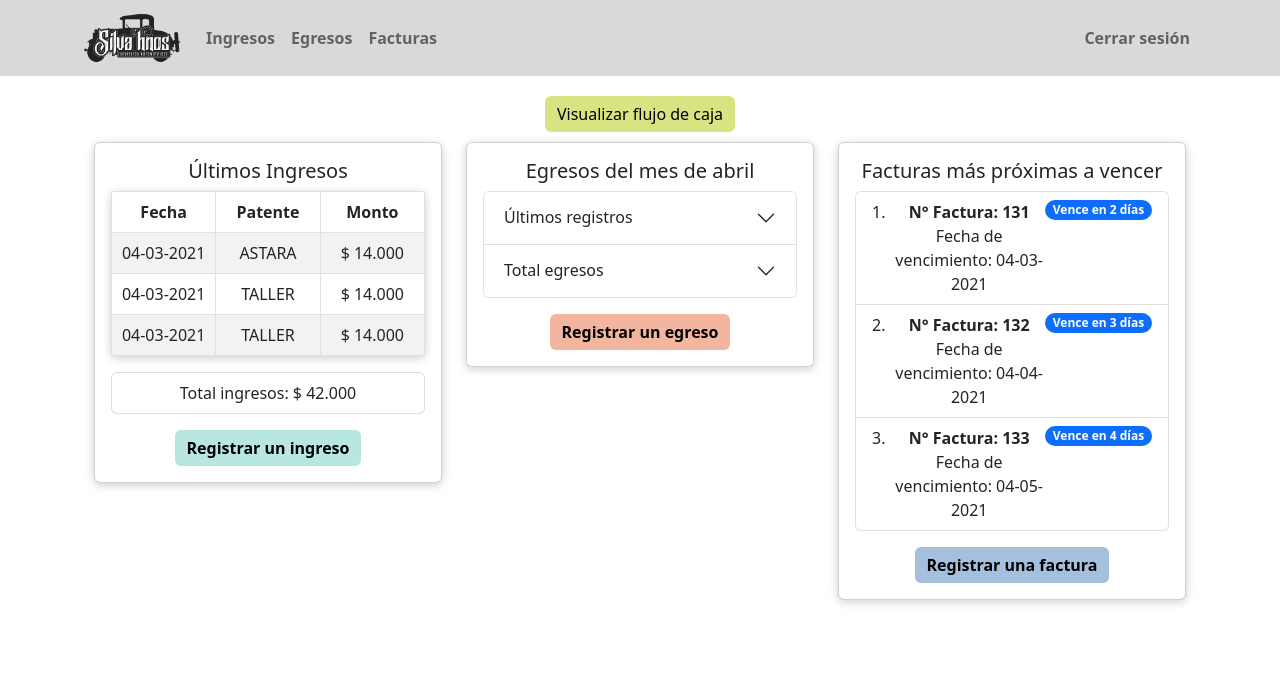
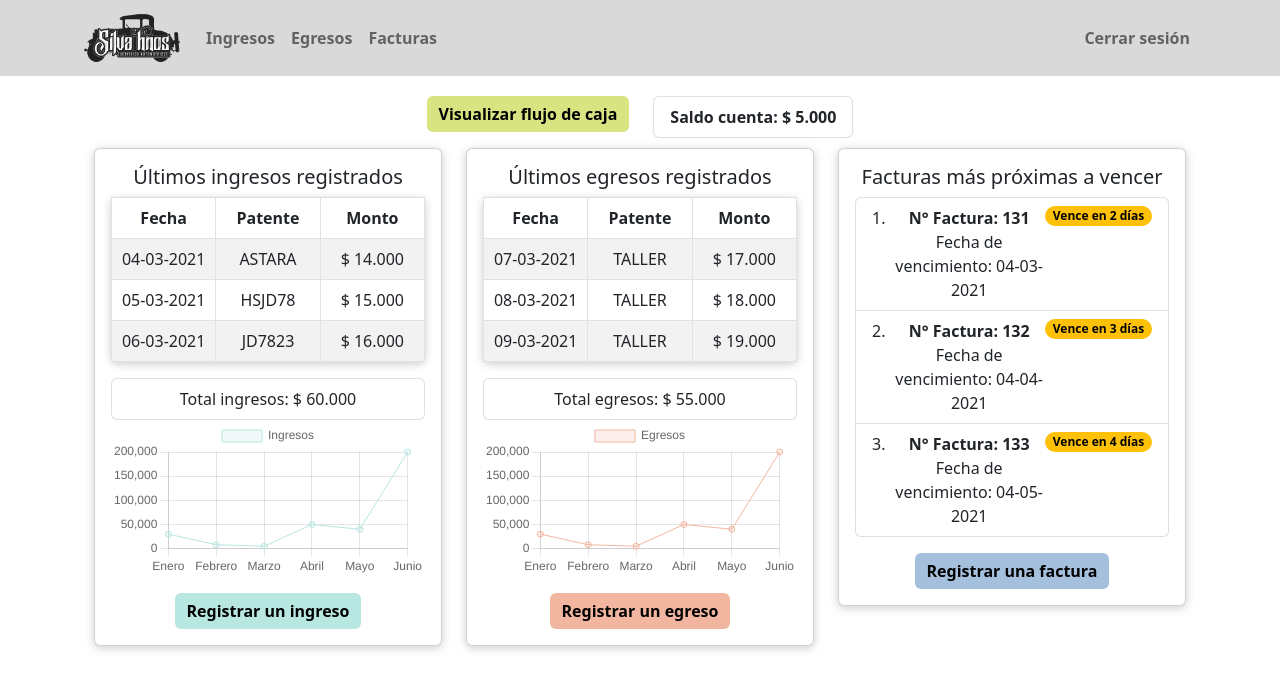
Before and after one commit to acientgear/Proyecto-silvaH, a React (Create React App) app in the folder silvahnos-fe/: page / in a window 1280 px wide. Shown: the top 690 px of the page. Built offline with nearby package versions, Linux system fonts and the light colour scheme.

Commit message:
[Luis Toro]-Gráficos ingresos y egresos (solo front)

```diff
--- a/silvahnos-fe/package.json
+++ b/silvahnos-fe/package.json
@@ -8,8 +8,10 @@
     "@testing-library/user-event": "^13.5.0",
     "axios": "^1.3.5",
     "bootstrap": "^5.2.3",
+    "chart.js": "^4.3.0",
     "react": "^18.2.0",
     "react-bootstrap": "^2.7.4",
+    "react-chartjs-2": "^5.2.0",
     "react-dom": "^18.2.0",
     "react-router-dom": "^6.10.0",
     "react-scripts": "^5.0.1",
--- a/silvahnos-fe/src/pages/Flujo.js
+++ b/silvahnos-fe/src/pages/Flujo.js
@@ -1,7 +1,5 @@
-import { Col, Row, Card, Button, Container, Table } from "react-bootstrap";
-import Ingresos from "../components/images/ingresos.png";
-import Egresos from "../components/images/egresos.png";
-import Silvahnos from "../components/images/silvahnos.jpg";
+import { Col, Row, Container, Table } from "react-bootstrap";
+import LineChart from './ingreso/Grafico';
 
 const Flujo = () => {
     return (
@@ -11,7 +9,7 @@ const Flujo = () => {
             </Row>
             <Row className="justify-content-md-center">
                 <Col md="auto">
-                    <Table responsive bordered style={{borderColor:"black",width:"400px"}}>
+                    <Table responsive bordered style={{ borderColor: "black", width: "400px" }}>
                         <thead>
                             <tr style={{ background: "#FF6D60" }}>
                                 <th>Total egresos</th>
@@ -33,6 +31,11 @@ const Flujo = () => {
                     </Table>
                 </Col>
             </Row>
+            <Row>
+                <Container style={{width:"500px"}}>
+                    <LineChart/>
+                </Container>
+            </Row>
         </Container>
     );
 };
--- a/silvahnos-fe/src/pages/Home.js
+++ b/silvahnos-fe/src/pages/Home.js
@@ -1,21 +1,25 @@
-import { Col, Row, Card, Button, Container, Table, Accordion, Badge, ListGroup, Tabs, Tab } from "react-bootstrap";
-import Ingresos from "../components/images/ingresos.png";
-import Egresos from "../components/images/egresos.png";
-import Facturas from "../components/images/facturas.png";
+import { Col, Row, Card, Button, Container, Table, Badge, ListGroup } from "react-bootstrap";
+import LineChartIngresos from './ingreso/Grafico';
+import LineChartEgresos from './egreso/Grafico';
 
 const Home = () => {
   return (
     <Container>
       <Row className="justify-content-center">
         <Col xs="auto" >
-          <Button style={{ backgroundColor: "#D8E482", border: "none", color: "black" }} href="/flujo">Visualizar flujo de caja</Button>
+          <Button style={{ backgroundColor: "#D8E482", border: "none", color: "black",fontWeight:"bold" }} href="/flujo">Visualizar flujo de caja</Button>
+        </Col>
+        <Col xs="auto" >
+          <ListGroup>
+            <ListGroup.Item style={{fontWeight:"bold"}}>Saldo cuenta: $ 5.000</ListGroup.Item>
+          </ListGroup>
         </Col>
       </Row>
       <Row xs={1} lg={2} xl={3}>
-        <Col style={{display: "flex", justifyContent: "center", alignItems: "start"}}>
+        <Col style={{ display: "flex", justifyContent: "center", alignItems: "start" }}>
           <Card className="cardsH">
             <Card.Body>
-              <Card.Title>Últimos Ingresos</Card.Title>
+              <Card.Title>Últimos ingresos registrados</Card.Title>
               <Card.Text>
                 <Table striped responsive="sm" hover bordered>
                   <thead>
@@ -33,35 +37,34 @@ const Home = () => {
                       <td>$ 14.000</td>
                     </tr>
                     <tr>
-                      <td>04-03-2021</td>
-                      <td>TALLER</td>
-                      <td>$ 14.000</td>
+                      <td>05-03-2021</td>
+                      <td>HSJD78</td>
+                      <td>$ 15.000</td>
                     </tr>
                     <tr>
-                      <td>04-03-2021</td>
-                      <td>TALLER</td>
-                      <td>$ 14.000</td>
+                      <td>06-03-2021</td>
+                      <td>JD7823</td>
+                      <td>$ 16.000</td>
                     </tr>
                   </tbody>
                 </Table>
                 <ListGroup>
-                  <ListGroup.Item>Total ingresos: $ 42.000</ListGroup.Item>
+                  <ListGroup.Item>Total ingresos: $ 60.000</ListGroup.Item>
+                </ListGroup>
+                <ListGroup>
+                  <LineChartIngresos/>
                 </ListGroup>
               </Card.Text>
               <Button variant="success" href="/crearIngreso" style={{ backgroundColor: "#B8E7E1", color: "black", border: "none", fontWeight: "bold" }}>Registrar un ingreso</Button>
             </Card.Body>
           </Card>
         </Col>
-        <Col style={{display: "flex", justifyContent: "center", alignItems: "start"}}>
+        <Col style={{ display: "flex", justifyContent: "center", alignItems: "start" }}>
           <Card className="cardsH">
             <Card.Body>
-              <Card.Title>Egresos del mes de abril</Card.Title>
+              <Card.Title>Últimos egresos registrados</Card.Title>
               <Card.Text>
-                <Accordion>
-                  <Accordion.Item eventKey="0">
-                    <Accordion.Header>Últimos registros</Accordion.Header>
-                    <Accordion.Body>
-                      <Table striped responsive="sm" hover>
+                <Table striped responsive="sm" hover bordered>
                   <thead>
                     <tr>
                       <th style={{ width: '100px' }}>Fecha</th>
@@ -72,37 +75,34 @@ const Home = () => {
                   </thead>
                   <tbody>
                     <tr>
-                            <td>04-03-2021</td>
-                            <td>ASTARA</td>
-                            <td>$ 14.000</td>
+                      <td>07-03-2021</td>
+                      <td>TALLER</td>
+                      <td>$ 17.000</td>
                     </tr>
                     <tr>
-                            <td>04-03-2021</td>
+                      <td>08-03-2021</td>
                       <td>TALLER</td>
-                            <td>$ 14.000</td>
+                      <td>$ 18.000</td>
                     </tr>
                     <tr>
-                            <td>04-03-2021</td>
+                      <td>09-03-2021</td>
                       <td>TALLER</td>
-                            <td>$ 14.000</td>
+                      <td>$ 19.000</td>
                     </tr>
                   </tbody>
                 </Table>
-                    </Accordion.Body>
-                  </Accordion.Item>
-                  <Accordion.Item eventKey="1">
-                    <Accordion.Header>Total egresos</Accordion.Header>
-                    <Accordion.Body>
-                      $ 42.000
-                    </Accordion.Body>
-                  </Accordion.Item>
-                </Accordion>
+                <ListGroup>
+                  <ListGroup.Item>Total egresos: $ 55.000</ListGroup.Item>
+                </ListGroup>
+                <ListGroup>
+                  <LineChartEgresos/>
+                </ListGroup>
               </Card.Text>
               <Button variant="danger" href="/crearEgreso" style={{ backgroundColor: "#F2B6A0", fontWeight: "bold", border: "none", color: "black" }}>Registrar un egreso</Button>
             </Card.Body>
           </Card>
         </Col>
-        <Col style={{display: "flex", justifyContent: "center", alignItems: "start"}}>
+        <Col style={{ display: "flex", justifyContent: "center", alignItems: "start" }}>
           <Card className="cardsH">
             <Card.Body>
               <Card.Title>Facturas más próximas a vencer</Card.Title>
@@ -116,7 +116,7 @@ const Home = () => {
                       <div className="fw-bold">N° Factura: 131</div>
                       Fecha de vencimiento: 04-03-2021
                     </div>
-                    <Badge bg="primary" pill>
+                    <Badge bg="warning" pill style={{ color: "black" }}>
                       Vence en 2 días
                     </Badge>
                   </ListGroup.Item>
@@ -128,7 +128,7 @@ const Home = () => {
                       <div className="fw-bold">N° Factura: 132</div>
                       Fecha de vencimiento: 04-04-2021
                     </div>
-                    <Badge bg="primary" pill>
+                    <Badge bg="warning" pill style={{ color: "black" }}>
                       Vence en 3 días
                     </Badge>
                   </ListGroup.Item>
@@ -140,7 +140,7 @@ const Home = () => {
                       <div className="fw-bold">N° Factura: 133</div>
                       Fecha de vencimiento: 04-05-2021
                     </div>
-                    <Badge bg="primary" pill>
+                    <Badge bg="warning" pill style={{ color: "black" }}>
                       Vence en 4 días
                     </Badge>
                   </ListGroup.Item>
--- /dev/null
+++ b/silvahnos-fe/src/pages/egreso/Grafico.js
@@ -0,0 +1,64 @@
+import React, { Component } from 'react';
+import { Chart } from 'chart.js';
+import 'chart.js/auto';
+
+class LineChart extends Component {
+    chartRef = React.createRef();
+    myChart = null;
+
+    componentDidMount() {
+        const myChartRef = this.chartRef.current.getContext('2d');
+
+        if (this.myChart) {
+            this.myChart.destroy();
+        }
+
+        this.myChart = new Chart(myChartRef, {
+            type: 'line',
+            data: {
+                labels: ['Enero', 'Febrero', 'Marzo', 'Abril', 'Mayo', 'Junio'],
+                datasets: [
+                    {
+                        label: 'Egresos',
+                        data: [30000, 8000, 4950, 50000, 40000, 200000],
+                        backgroundColor: 'rgba(242, 182, 160, 0.2)',
+                        borderColor: 'rgba(242, 182, 160, 1)',
+                        borderWidth: 1,
+                    },
+                ],
+            },
+            options: {
+                responsive: true,
+                maintainAspectRatio: false,
+                scales: {
+                    yAxes: [
+                        {
+                            ticks: {
+                                stepSize: 125000,
+                            },
+                        },
+                    ],
+                    xAxes: [
+                        {
+                            ticks: {
+                                fontSize: 14,
+
+                            },
+                        },
+                    ],
+                },
+            },
+        });
+    }
+
+    render() {
+        return (
+            <canvas
+                id="myChart"
+                ref={this.chartRef}
+            />
+        );
+    }
+}
+
+export default LineChart;
--- /dev/null
+++ b/silvahnos-fe/src/pages/ingreso/Grafico.js
@@ -0,0 +1,64 @@
+import React, { Component } from 'react';
+import { Chart } from 'chart.js';
+import 'chart.js/auto';
+
+class LineChart extends Component {
+    chartRef = React.createRef();
+    myChart = null;
+
+    componentDidMount() {
+        const myChartRef = this.chartRef.current.getContext('2d');
+
+        if (this.myChart) {
+            this.myChart.destroy();
+        }
+
+        this.myChart = new Chart(myChartRef, {
+            type: 'line',
+            data: {
+                labels: ['Enero', 'Febrero', 'Marzo', 'Abril', 'Mayo', 'Junio'],
+                datasets: [
+                    {
+                        label: 'Ingresos',
+                        data: [30000, 8000, 4950, 50000, 40000, 200000],
+                        backgroundColor: 'rgba(184, 231, 225, 0.2)',
+                        borderColor: 'rgba(184, 231, 225, 1)',
+                        borderWidth: 1,
+                    },
+                ],
+            },
+            options: {
+                responsive: true,
+                maintainAspectRatio: false,
+                scales: {
+                    yAxes: [
+                        {
+                            ticks: {
+                                stepSize: 125000,
+                            },
+                        },
+                    ],
+                    xAxes: [
+                        {
+                            ticks: {
+                                fontSize: 14,
+
+                            },
+                        },
+                    ],
+                },
+            },
+        });
+    }
+
+    render() {
+        return (
+            <canvas
+                id="myChart"
+                ref={this.chartRef}
+            />
+        );
+    }
+}
+
+export default LineChart;
```
Also changed, not shown: 1 other file (tests, documents, lock files or other folders). Lines whose indentation alone changed are shown as unchanged.
